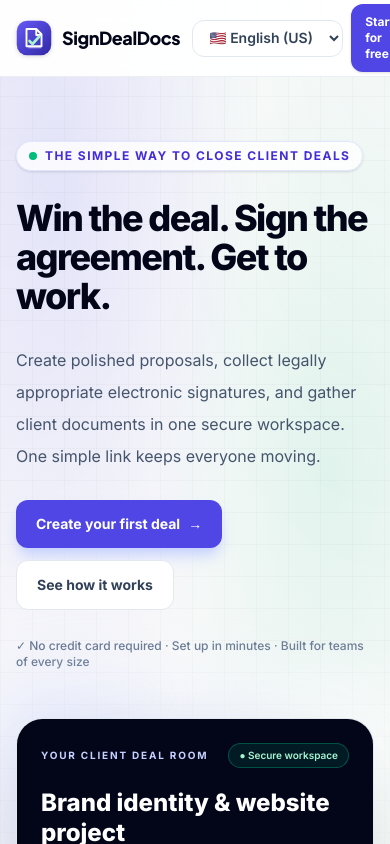
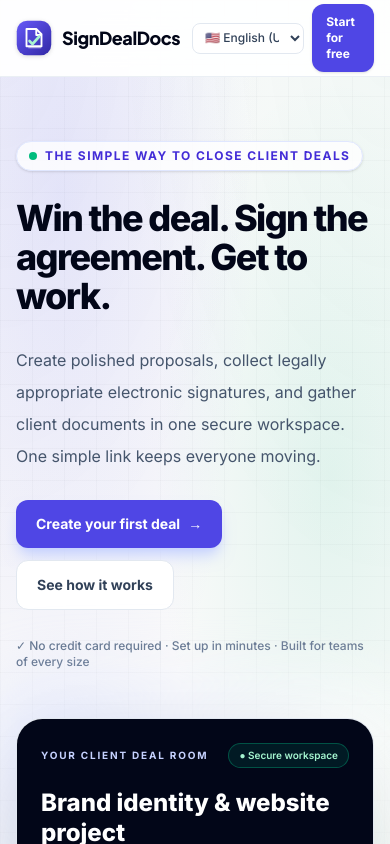
Before and after one commit to Abhay-Sharma14/signdealdocs, a Next.js app: page / in a window 390 px wide. Shown: the top 844 px of the page. Built offline with nearby package versions, Linux system fonts and the light colour scheme.

Commit message:
Make header language selector compact and mobile friendly

```diff
--- a/components/language-switcher.tsx
+++ b/components/language-switcher.tsx
@@ -12,7 +12,7 @@ export function LanguageSwitcher({ compact = false }: { compact?: boolean }) {
         aria-label="Choose language"
         value={locale}
         onChange={(event) => setLocale(event.target.value as typeof locale)}
-        className="max-w-[175px] rounded-xl border border-slate-200 bg-white px-3 py-2 text-sm font-semibold text-slate-700 outline-none transition focus:border-indigo-400 focus:ring-4 focus:ring-indigo-100"
+        className={compact ? "w-[112px] max-w-[30vw] rounded-lg border border-slate-200 bg-white px-2 py-1.5 text-xs font-medium text-slate-700 outline-none focus:border-indigo-400 focus:ring-2 focus:ring-indigo-100 sm:w-[132px]" : "max-w-[175px] rounded-xl border border-slate-200 bg-white px-3 py-2 text-sm font-semibold text-slate-700 outline-none transition focus:border-indigo-400 focus:ring-4 focus:ring-indigo-100"}
       >
         {SUPPORTED_LOCALES.map((item) => (
           <option key={item.code} value={item.code}>{item.flag} {item.label}</option>
```
